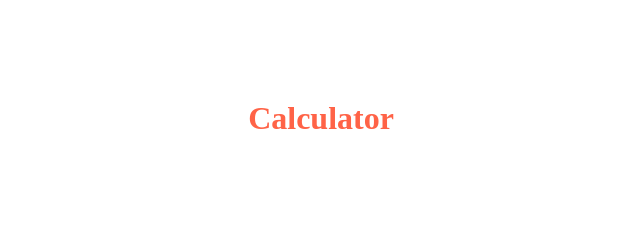
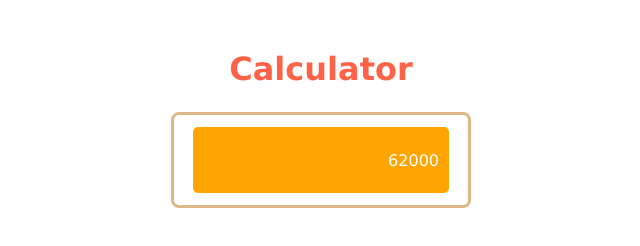
Before and after one commit to ena0berzerk/calculator, a plain HTML site: page index.html in a window 1280 px wide. Shown: the whole page, without its empty margins (319-959 px from the left). Drawn offline with Linux system fonts and the light colour scheme.

Commit message:
Add display to calculator
Implement display layout and styled it

```diff
--- a/index.html
+++ b/index.html
@@ -8,6 +8,14 @@
     <title>Calculator</title>
   </head>
   <body>
-    <h1 class="calculator">Calculator</h1>
+    <div class="container">
+      <h1 class="h1-calc">Calculator</h1>
+      <div class="calculator">
+        <div class="display">
+          <p>62000</p>
+        </div>
+        <div class="keypad"></div>
+      </div>
+    </div>
   </body>
 </html>
--- a/style.css
+++ b/style.css
@@ -1,14 +1,40 @@
-*,
-*::before,
-*::after {
+* {
   box-sizing: border-box;
   padding: 0;
   margin: 0;
+  font-family: Verdana, Geneva, Tahoma, sans-serif;
+}
+
+.h1-calc {
+  text-align: center;
+  color: tomato;
+  margin-top: 50px;
+  user-select: none;
 }
 
 .calculator {
-  text-align: center;
-  color: tomato;
-  margin-top: 100px;
-  user-select: none;
+  background-color: #fff;
+  border: 3px solid burlywood;
+  border-radius: 8px;
+  width: 300px;
+  margin: 24px auto 0;
+  padding: 12px;
 }
+
+.display {
+  display: flex;
+  justify-content: end;
+  align-items: center;
+  background-color: orange;
+  color: #fff;
+  width: 256px;
+  height: 66px;
+  margin: 0 auto;
+  border-radius: 5px;
+  padding: 10px;
+}
+
+.keypad-rows {
+  display: flex;
+  /* flex-wrap: wrap; */
+}
```
